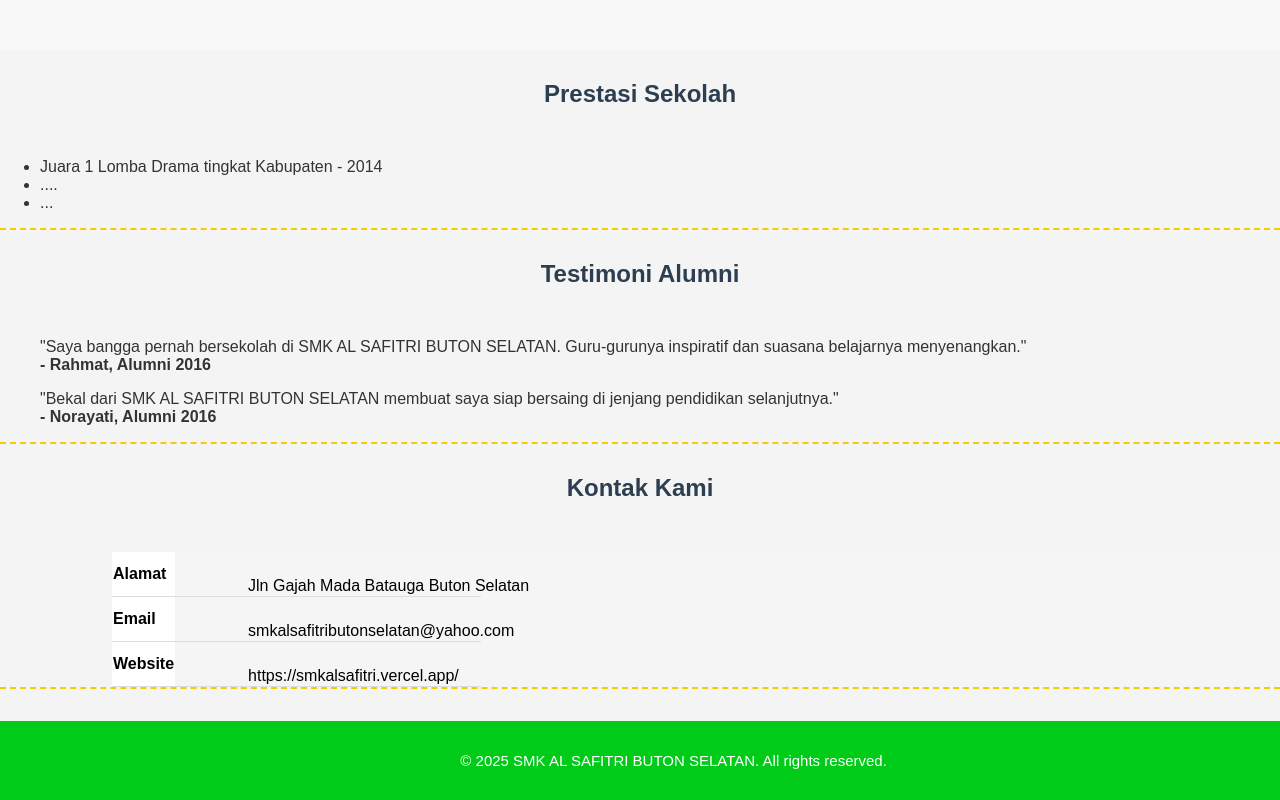
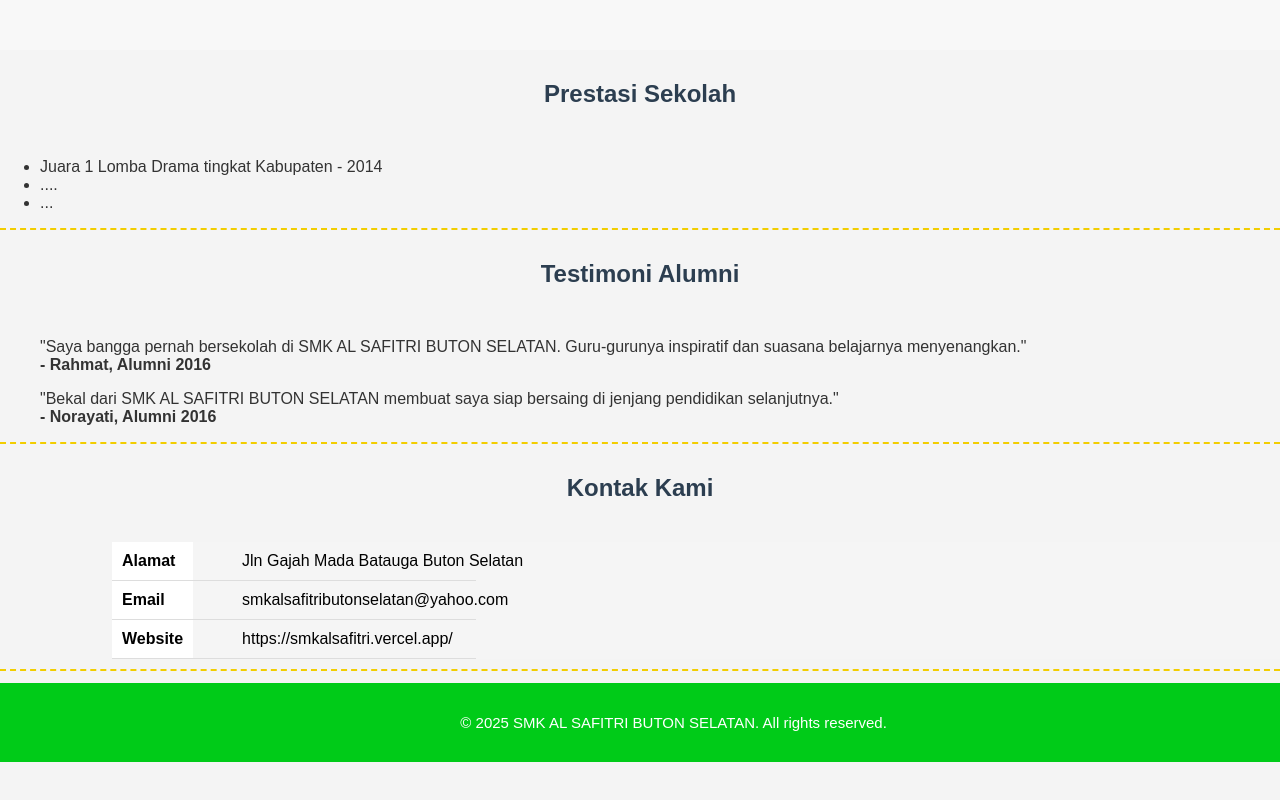
Before and after one commit to rahmatfantastik07/smkalsafitri, a plain HTML site: page index.html in a window 1280 px wide. Shown: the part 1934-2734 px from the top of the page. Drawn offline with Linux system fonts and the light colour scheme; a script that the page names is missing.

Commit message:
Add files via upload

```diff
--- a/css/lain.css
+++ b/css/lain.css
@@ -294,17 +294,17 @@
   display: flex;
   position: relative;
   left: 7rem;
+  bottom: 10px;
 }
 
 .kontak-smk th {
-  padding: 1px;
+  padding: 10px;
   border-bottom: 1px solid #ddd;
   text-align: left;
   color: #000000;
 }
 
 .kontak-smk td {
-  padding: 25px 0px 1px 25px;
   border-bottom: 1px solid #ddd;
   right: -1rem;
   position: relative;
--- a/css/styles.css
+++ b/css/styles.css
@@ -397,4 +397,6 @@ footer {
   padding: 1rem;
   margin-top: 2rem;
   color: white;
+  bottom: 20px;
+  position: relative;
 }
```
